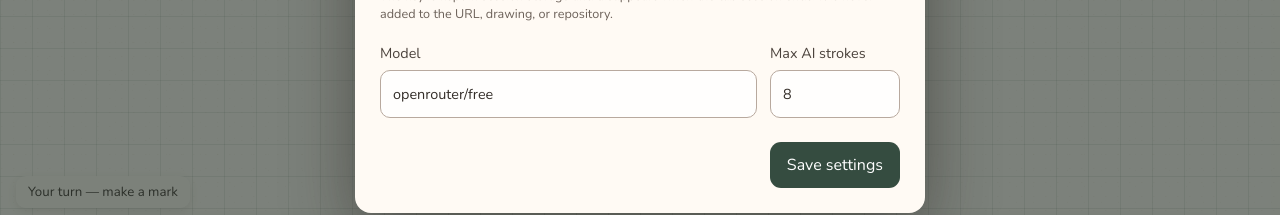
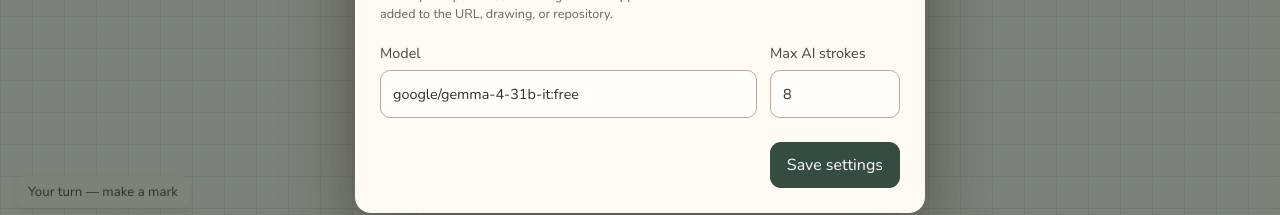
Before and after one commit to amadan95/draw_with_me, a React (Vite) app: page / in a window 1280 px wide. Both pictures are taken after a click on the button "Connect AI". Shown: the part 464-679 px from the top of the page. Built offline with nearby package versions, Linux system fonts and the light colour scheme; a web font is replaced by a local one.

Commit message:
Use Gemma 4 free as the default model

```diff
--- a/src/App.tsx
+++ b/src/App.tsx
@@ -8,7 +8,7 @@ import { finishOpenRouterConnect, getOpenRouterKey, requestAiStrokes, setOpenRou
 import { studioSounds } from './sounds'
 import { loadWorkspace, saveWorkspace } from './storage'
 import { EraserArtwork, PencilArtwork } from './ToolArtwork'
-import { COLORS, DEFAULT_SETTINGS, type Point, type Settings, type Stroke, type Tool } from './types'
+import { COLORS, DEFAULT_MODEL, DEFAULT_SETTINGS, type Point, type Settings, type Stroke, type Tool } from './types'
 
 const sleep = (milliseconds: number) => new Promise((resolve) => window.setTimeout(resolve, milliseconds))
 
@@ -70,7 +70,10 @@ export default function App() {
   useEffect(() => {
     loadWorkspace().then((saved) => {
       if (saved?.strokes) setStrokes(saved.strokes)
-      if (saved?.settings) setSettings({ ...DEFAULT_SETTINGS, ...saved.settings })
+      if (saved?.settings) {
+        const savedModel = saved.settings.model === 'openrouter/free' ? DEFAULT_MODEL : saved.settings.model
+        setSettings({ ...DEFAULT_SETTINGS, ...saved.settings, model: savedModel })
+      }
     }).catch(() => setStatus('Drawing is ready, but local saving is unavailable.'))
       .finally(() => setHydrated(true))
 
@@ -316,7 +319,7 @@ export default function App() {
           <div className="settings-grid">
             <label>
               Model
-              <input value={settings.model} onChange={(event) => setSettings((current) => ({ ...current, model: event.target.value }))} placeholder="openrouter/free" />
+              <input value={settings.model} onChange={(event) => setSettings((current) => ({ ...current, model: event.target.value }))} placeholder={DEFAULT_MODEL} />
             </label>
             <label>
               Max AI strokes
--- a/src/openrouter.ts
+++ b/src/openrouter.ts
@@ -1,5 +1,5 @@
 import { z } from 'zod'
-import { COLORS, type Settings, type Stroke } from './types'
+import { COLORS, DEFAULT_MODEL, type Settings, type Stroke } from './types'
 
 const KEY_NAME = 'draw-with-me-openrouter-key'
 const VERIFIER_NAME = 'draw-with-me-pkce-verifier'
@@ -63,7 +63,8 @@ function normalizeColor(color: string) {
 }
 
 export async function requestAiStrokes(key: string, snapshot: string, settings: Settings): Promise<{ strokes: Stroke[]; thought: string }> {
-  const compatibilityMode = (settings.model || 'openrouter/free') === 'openrouter/free'
+  const selectedModel = settings.model || DEFAULT_MODEL
+  const compatibilityMode = selectedModel === 'openrouter/free'
   const schemaInstruction = `Return only one JSON object with this exact shape: {"thought":"short friendly description","strokes":[{"color":"one of ${COLORS.join(', ')}","width":4,"points":[{"x":0.1,"y":0.1},{"x":0.2,"y":0.2}]}]}. Include 1 to ${settings.maxStrokes} strokes. Each stroke needs 2 to 100 points. Every x and y must be a number from 0 to 1. Do not wrap the JSON in markdown.`
   const tool = {
     type: 'function',
@@ -101,7 +102,7 @@ export async function requestAiStrokes(key: string, snapshot: string, settings:
       'X-Title': 'Draw With Me',
     },
     body: JSON.stringify({
-      model: settings.model || 'openrouter/free',
+      model: selectedModel,
       temperature: settings.creativity,
       messages: [{
         role: 'user',
@@ -120,7 +121,7 @@ export async function requestAiStrokes(key: string, snapshot: string, settings:
   if (!response.ok) {
     const detail = await response.json().catch(() => null) as { error?: { message?: string } } | null
     if (response.status === 401) throw new Error('OpenRouter rejected this key. Reconnect it in Settings and try again.')
-    if (response.status === 402) throw new Error('This model requires credits. Keep the model set to openrouter/free.')
+    if (response.status === 402) throw new Error('This model requires credits. Choose an OpenRouter model whose ID ends in :free.')
     if (response.status === 429) throw new Error('The free model is busy or its daily limit was reached. Wait a moment and try again.')
     if (detail?.error?.message === 'Provider returned error') throw new Error('The free provider rejected this turn. Try again to let OpenRouter choose another compatible provider.')
     throw new Error(detail?.error?.message || `The AI turn failed with OpenRouter status ${response.status}. Your drawing is safe.`)
--- a/src/types.ts
+++ b/src/types.ts
@@ -19,8 +19,10 @@ export type Settings = {
 
 export const COLORS = ['#84a59d', '#e07a5f', '#f2b84b', '#3d405b'] as const
 
+export const DEFAULT_MODEL = 'google/gemma-4-31b-it:free'
+
 export const DEFAULT_SETTINGS: Settings = {
-  model: 'openrouter/free',
+  model: DEFAULT_MODEL,
   creativity: 0.7,
   maxStrokes: 8,
   soundEnabled: true,
```
Also changed, not shown: 5 other files (tests, documents, lock files or other folders).
